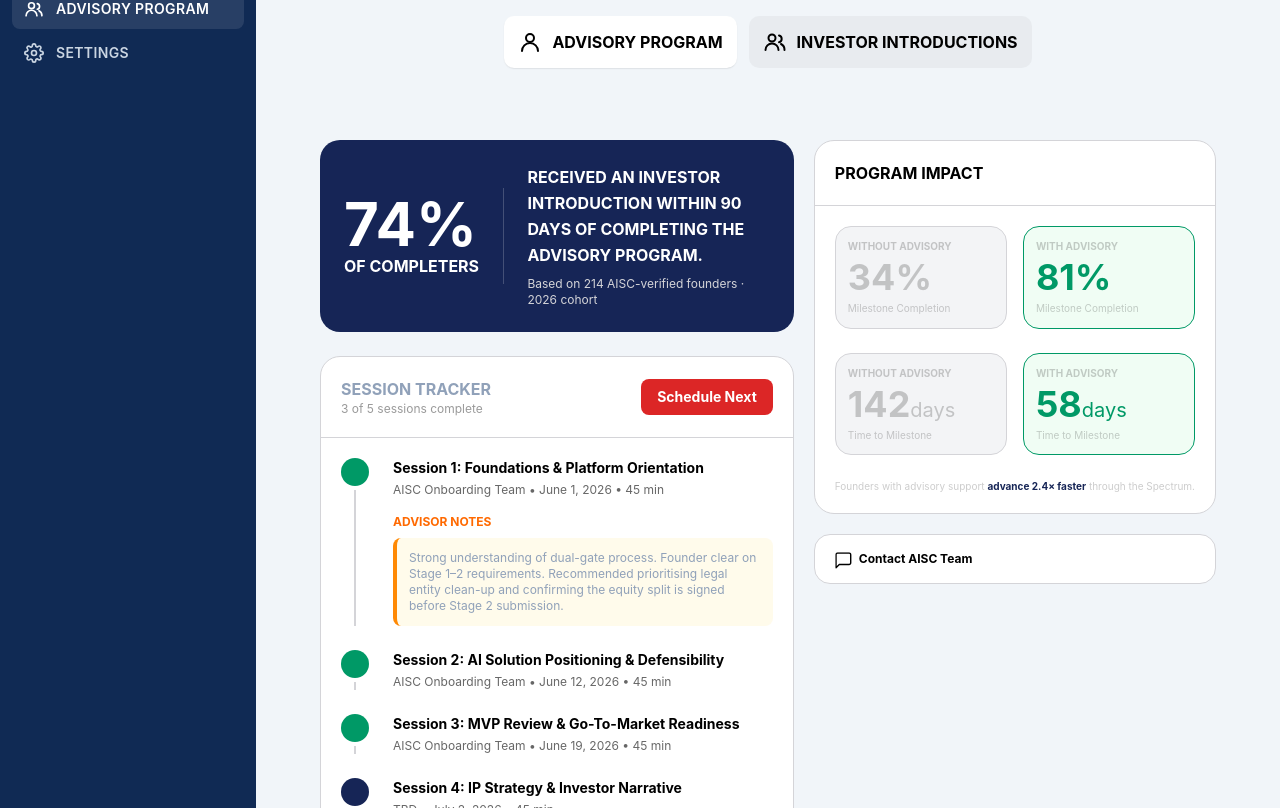
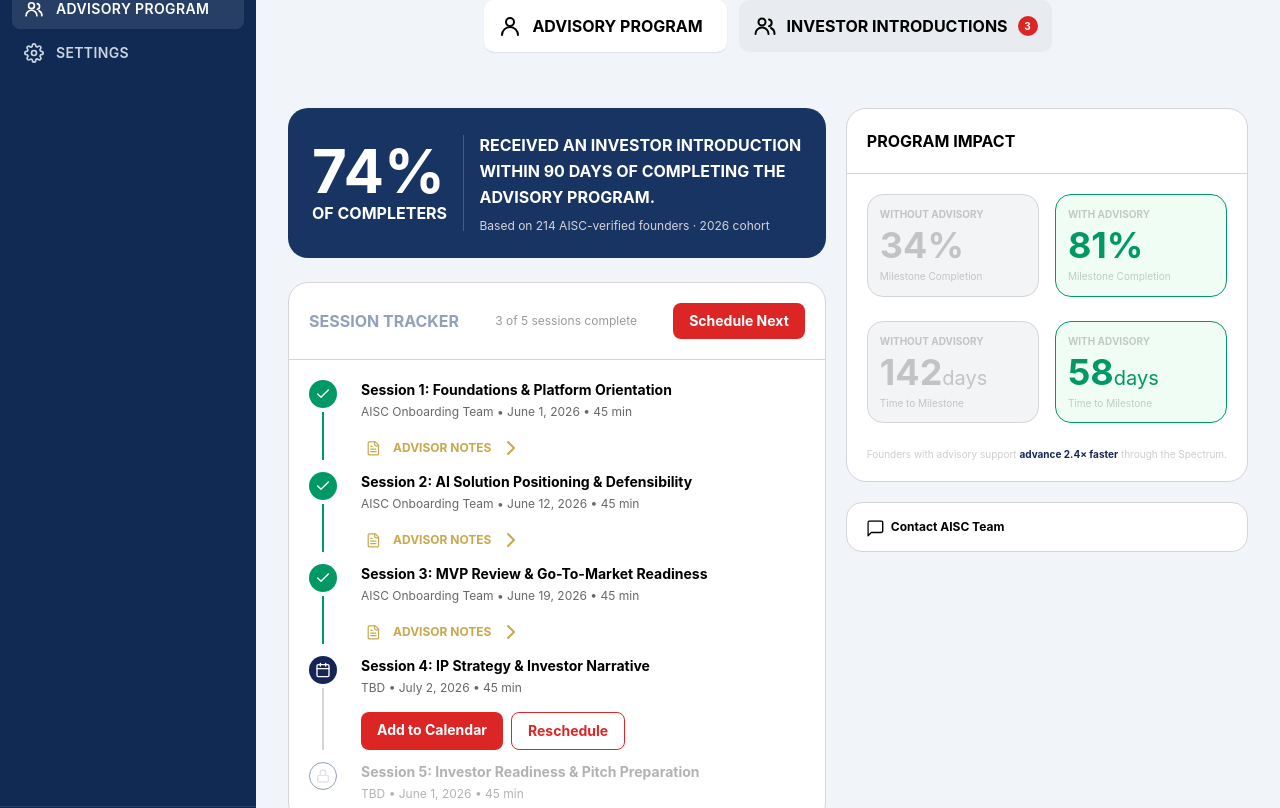
Before and after one commit to AIRI-Foundation/AISC-Platform-Web, a React (Vite) app: page /dashboard/advisory-program in a window 1280 px wide. Shown: the part 272-1080 px from the top of the page. Built offline with nearby package versions, Linux system fonts and the light colour scheme; no server answers; sample sign-in values are in the browser's storage.

Commit message:
Finished the advisory program pages

```diff
--- a/src/components/dashboard/DashboardAdvisoryTopbar.tsx
+++ b/src/components/dashboard/DashboardAdvisoryTopbar.tsx
@@ -10,18 +10,20 @@
     path: "/dashboard/advisory-program",
     icon: ProfileIcon,
     iconClass: "h-6 w-6",
+    notifications: 0,
   },
   {
     title: "Investor Introductions",
     path: "/dashboard/advisory-investor",
     icon: AdvisoryIcon,
     iconClass: "h-6 w-6",
+    notifications: 3,
   },
 ];
 
 const DashboardSettingsTopbar = () => {
   return (
-    <div className="flex mx-auto justify-center items-center gap-3 mb-18">
+    <div className="flex mx-auto justify-center items-center gap-3 mb-14">
       {settingsPages.map((page) => {
         const Icon = page.icon;
 
@@ -52,6 +54,28 @@
             <div className="text-black text-base font-bold uppercase">
               {page.title}
             </div>
+
+            <div className="relative">
+              {page.notifications > 0 && (
+                <div
+                  className="
+                    flex
+                    h-5
+                    min-w-5
+                    items-center
+                    justify-center
+                    rounded-full
+                    bg-red
+                    px-1
+                    text-[10px]
+                    font-bold
+                    text-white
+                  "
+                >
+                  {page.notifications}
+                </div>
+              )}
+            </div>
           </NavLink>
         );
       })}
--- a/src/components/dashboard/icons.tsx
+++ b/src/components/dashboard/icons.tsx
@@ -205,3 +205,13 @@
   <path d="M11.0833 7.58398C11.0833 7.8934 10.9603 8.19015 10.7415 8.40894C10.5228 8.62773 10.226 8.75065 9.91658 8.75065H2.91659L0.583252 11.084V1.75065C0.583252 1.44123 0.706168 1.14449 0.924961 0.925693C1.14375 0.706901 1.4405 0.583984 1.74992 0.583984H9.91658C10.226 0.583984 10.5228 0.706901 10.7415 0.925693C10.9603 1.14449 11.0833 1.44123 11.0833 1.75065V7.58398Z" stroke-linecap="round" stroke-linejoin="round"/>
 </svg>
 );
+
+export const NotesIcon = (props: IconProps) => (
+<svg {...base} {...props} stroke-width="1" fill="none" transform="translate(7 7) scale(1.2)" >
+<path d="M8.12496 1.08398H3.24996C2.96264 1.08398 2.68709 1.19812 2.48393 1.40129C2.28076 1.60445 2.16663 1.88 2.16663 2.16732V10.834C2.16663 11.1213 2.28076 11.3969 2.48393 11.6C2.68709 11.8032 2.96264 11.9173 3.24996 11.9173H9.74996C10.0373 11.9173 10.3128 11.8032 10.516 11.6C10.7192 11.3969 10.8333 11.1213 10.8333 10.834V3.79232L8.12496 1.08398Z" stroke-linecap="round" stroke-linejoin="round"/>
+<path d="M7.58337 1.08398V3.25065C7.58337 3.53797 7.69751 3.81352 7.90068 4.01668C8.10384 4.21985 8.37939 4.33398 8.66671 4.33398H10.8334"  stroke-linecap="round" stroke-linejoin="round"/>
+<path d="M5.41671 4.875H4.33337"  stroke-linecap="round" stroke-linejoin="round"/>
+<path d="M8.66671 7.04102H4.33337" stroke-linecap="round" stroke-linejoin="round"/>
+<path d="M8.66671 9.20898H4.33337"  stroke-linecap="round" stroke-linejoin="round"/>
+</svg>
+);
--- a/src/pages/DashboardAdvisoryProgram.tsx
+++ b/src/pages/DashboardAdvisoryProgram.tsx
@@ -1,4 +1,4 @@
-import { useEffect, useState, type ChangeEvent } from "react";
+import { useEffect, useState } from "react";
 import { useNavigate } from "react-router-dom";
 import DashboardLayout from "../components/dashboard/DashboardLayout";
 import { getProfile, getUserCompany } from "../services/dashboardService";
@@ -6,9 +6,7 @@
 import { isLoggedIn } from "../lib/auth";
 import { getInitials } from "../lib/format";
 import DashboardAdvisoryTopbar from "../components/dashboard/DashboardAdvisoryTopbar";
-import { buttonSubmit } from "../components/general/IndividualComponents/Buttons";
-import placeholderImage from "../assets/placeholder.png";
-import {ChatBubbleIcon} from "../components/dashboard/icons";
+import {ChatBubbleIcon, CheckIcon, CalendarIcon, LockIcon, NotesIcon, ChevronDownIcon, RightArrowHeadIcon} from "../components/dashboard/icons";
 import type {
   UserProfile,
   UserCompany,
@@ -117,38 +115,26 @@
     description,
     subtitle,
 }: AdvisoryStatsProps) => (
-        <div className="rounded-[20px] bg-blue-950 p-6 text-white">
-
-            <div className="flex flex-col gap-6 sm:flex-row sm:items-center">
-
+        <div className="rounded-[20px] bg-navy p-6 text-white">
+            <div className="flex flex-col gap-4 sm:flex-row sm:items-center">
                 <div className="shrink-0">
-
                     <div className="text-6xl font-bold">
                         {percentage}%
                     </div>
-
                     <div className="text-base font-bold uppercase">
                         {title}
                     </div>
-
                 </div>
-
                 <div className="hidden h-24 w-px bg-white/20 sm:block" />
-
                 <div>
-
                     <div className="text-base font-bold uppercase leading-relaxed">
                         {description}
                     </div>
-
                     <div className="mt-2 text-xs text-zinc-300">
                         {subtitle}
                     </div>
-
                 </div>
-
             </div>
-
         </div>
     );
 
@@ -172,6 +158,8 @@
     date: "June 12, 2026",
     duration: "45 min",
     status: "completed",
+    notes:
+      "Strong understanding of dual-gate process. Founder clear on Stage 1–2 requirements. Recommended prioritising legal entity clean-up and confirming the equity split is signed before Stage 2 submission.",
   },
 
   {
@@ -181,6 +169,8 @@
     date: "June 19, 2026",
     duration: "45 min",
     status: "completed",
+    notes:
+      "Strong understanding of dual-gate process. Founder clear on Stage 1–2 requirements. Recommended prioritising legal entity clean-up and confirming the equity split is signed before Stage 2 submission.",
   },
 
   {
@@ -194,10 +184,12 @@
       {
         label: "Add to Calendar",
         variant: "primary",
+        link: "/dashboard/advisory-program"
       },
       {
         label: "Reschedule",
         variant: "secondary",
+        link: "/dashboard/advisory-program"
       },
     ],
   },
@@ -223,6 +215,7 @@
   actions?: {
     label: string;
     variant: "primary" | "secondary";
+    link: string;
   }[];
 };
 
@@ -235,45 +228,40 @@
   session,
   last,
 }: SessionProps) {
+  const [showNotes, setShowNotes] = useState(false);
 
     return (
 
         <div className="flex gap-6">
-
             {/* Timeline */}
-
             <div className="flex flex-col items-center">
-
                 <div
                     className={`
                         flex h-7 w-7 items-center justify-center rounded-full
-
                         ${
                             session.status === "completed"
                                 ? "bg-emerald-600"
                                 : session.status === "scheduled"
                                 ? "bg-blue-950"
-                                : "border border-zinc-300"
+                                : "border border-1 border-zinc-3  00"
                         }
                     `}
                 >
 
-                    {/* Check Icon */}
-
-                    {/* Calendar Icon */}
-
-                    {/* Lock Icon */}
-
+                        {
+                            session.status === "completed"
+                                ? <CheckIcon className="h-4 w-4 text-white" />
+                                : session.status === "scheduled"
+                                ? <CalendarIcon className="h-4 w-4 text-white" />
+                                : <LockIcon className="h-4 w-4 text-zinc-200" />
+                        }
                 </div>
-
                 {!last && (
-
                     <div
                         className={`
                             mt-1 w-0.5 flex-1
-
                             ${
-                                status === "completed"
+                                session.status === "completed"
                                     ? "bg-emerald-600"
                                     : "bg-zinc-300"
                             }
@@ -281,84 +269,69 @@
                     />
 
                 )}
-
             </div>
-
             {/* Content */}
-
             <div className="flex-1">
-
                 <h3
                     className={`font-bold ${
-                        status === "locked"
+                        session.status === "locked"
                             ? "text-black/30"
                             : "text-black"
                     }`}
                 >
                     Session {session.id}: {session.title}
                 </h3>
-
                 <p
                     className={`mt-1 text-xs ${
-                        status === "locked"
+                        session.status === "locked"
                             ? "text-black/30"
                             : "text-black/60"
                     }`}
                 >
                     {session.advisor} • {session.date} • {session.duration}
                 </p>
-
                 {session.notes && (
-
                     <div className="mt-4">
-
-                        <button className="flex items-center gap-2 text-xs font-bold uppercase text-orange-500">
-
-                            {/* Notes Icon */}
+                    <button
+                      onClick={() => setShowNotes(!showNotes)}
+                      className="flex items-center gap-2 text-xs font-bold uppercase text-gold"
+                    >
+                      <NotesIcon className="h-6 w-6 text-gold" />
 
                       Advisor Notes
 
-                            {/* Chevron */}
-
+                      {showNotes ? (
+                        <ChevronDownIcon className="h-6 w-6 text-gold" />
+                      ) : (
+                        <RightArrowHeadIcon className="h-6 w-6 mx-1 text-gold" />
+                      )}
                     </button>
-
-                        <div className="mt-2 rounded-lg border-l-4 border-orange-400 bg-amber-50 p-3 text-xs">
-
+                    {showNotes && (
+                      <div className="mt-2 rounded-lg border-l-4 border-gold bg-amber-50 p-3 text-xs text-zinc-500">
                         {session.notes}
-
                       </div>
-
+                    )}
                     </div>
-
                 )}
-
                 {session.actions && (
-
                     <div className="mt-4 flex flex-wrap gap-2">
-
                         {session.actions.map((action) => (
-
-                            <button
+                            <a
                                 key={action.label}
                                 className={
                                     action.variant === "primary"
                                         ? "rounded-lg bg-red px-4 py-2 text-sm font-bold text-white"
                                         : "rounded-lg border border-red px-4 py-2 text-sm font-bold text-red"
                                 }
+                                href={action.link}
                             >
                                 {action.label}
-                            </button>
-
+                            </a>
                         ))}
-
                     </div>
-
                 )}
-
             </div>
-
         </div>
-
     );
 }
 
@@ -372,8 +345,6 @@
   const [error, setError] = useState<string | null>(null);
   const navigate = useNavigate();
   const [creditInfoChanged, setCreditInfoChanged] = useState(false);
-  // const hasChanges =
-    // originalCard !== originalTwoFactorEnabled;
 
   useEffect(() => {
     if (!isLoggedIn()) {
@@ -415,20 +386,21 @@
 
   return (
     <DashboardLayout user={user}>
-    <div className=" min-h-screen !px-8 !py-8">
+    <div className=" min-h-screen !py-8">
       <div className="flex-1 text-sm text-slate-400">
         Dashboard  <span className="font-semibold text-base">/ </span>
         <span className="text-black font-semibold">Advisory Program</span>
 
-          <h1 className="text-2xl font-bold text-slate-900 mt-3 mb-1">Advisory Program</h1>
-          <p className="text-sm font-semibold text-slate-900 mb-18">
+        <h1 className="text-2xl font-bold text-slate-900 mt-3 mb-1">
+          Advisory Program
+        </h1>
+        <p className="text-sm font-semibold text-slate-900 mb-14">
           Lorem ipsum dolor sit amet consectetur.
         </p>
 
         <DashboardAdvisoryTopbar />
         <div className="inline-flex justify-center items-start w-full h-full gap-5">
 
-{/* Current Plan */}
         <div className="flex-1 min-w-0 space-y-6">
           <AdvisoryStatsCard
             percentage ={advisoryStats.percentage}
@@ -440,8 +412,6 @@
           <div className="overflow-hidden rounded-[20px] border border-zinc-300 bg-white">
 
             <div className="flex flex-col gap-4 border-b border-zinc-300 p-5 md:flex-row md:items-center md:justify-between">
-                    <div>
-
               <h2 className="text-base font-bold uppercase">
                   Session Tracker
               </h2>
@@ -449,36 +419,26 @@
               <p className="text-xs text-black/40">
                 {completedSessions} of {sessions.length} sessions complete
               </p>
+              <a className="rounded-lg bg-red px-4 py-2 text-sm font-bold text-white"
+              href="/dashboard/advisory-program"
+              >
+                Schedule Next
+              </a>
 
           </div>
-<button className="rounded-lg bg-red px-4 py-2 text-sm font-bold text-white">
-                        Schedule Next
-                    </button>
-
-                </div>
-
-                <div className="space-y-6 p-5">
-
+        <div className="space-y-3 p-5">
             {sessions.map((session, index) => (
-
                 <SessionRow
                     key={session.id}
                     session={session}
                     last={index === sessions.length - 1}
                 />
-
             ))}
-
-                </div>
-
         </div>
       </div>
- {/* End the Current Plan */}
-
+    </div>
   <div className="max-w-xl space-y-5">
-
     <div className="overflow-hidden rounded-[20px] border border-zinc-300 bg-white">
-
       <div className="border-b border-zinc-300 p-5">
         <h3 className="text-base font-bold uppercase text-black">
           Program Impact
@@ -510,7 +470,6 @@
             />
           </div>
           ))}
-
             <p className="text-center text-[10px] text-black/20">
               Founders with advisory support{" "}
               <span className="font-bold text-blue-950">
@@ -518,11 +477,8 @@
               </span>{" "}
               through the Spectrum.
             </p>
-
           </div>
-
         </div>
-
           <button
             className="
               flex w-full items-center mb-10
@@ -531,29 +487,17 @@
               transition hover:bg-gray-50
             "
           >
-    {/* icon */}
           <a
-    href="/manage-subscriptions"
+            href="/contact"
             className={`inline-flex items-center mt-3 mb-3 text-xs font-bold hover:underline text-black`}
           >
             <ChatBubbleIcon className="h-6 w-6" />
               Contact AISC Team
             </a>
-
             </button>
-
+          </div>
         </div>
 
-
-
-
-
-
-
-</div>
-
-
-{/* WIP ENDS */}
       </div>
     </div>
     </DashboardLayout>
```
Also changed, not shown: src/pages/DashboardAdvisoryInvestor.tsx (+121 -40 lines). Lines whose indentation alone changed are shown as unchanged.
